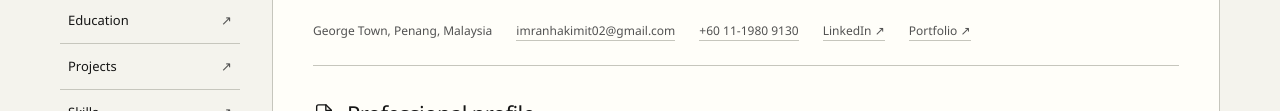
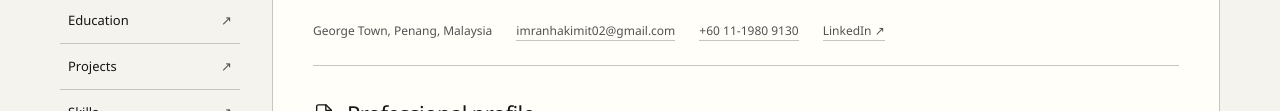
Before and after one commit to Imranhakimit02/imran-portfolio, a plain HTML site: page resume.html in a window 1280 px wide. Shown: the part 672-783 px from the top of the page. Drawn offline with Linux system fonts and the light colour scheme.

Commit message:
Remove portfolio link from resume
Removed portfolio link from contact section.

```diff
--- a/resume.html
+++ b/resume.html
@@ -98,7 +98,6 @@
               <a href="mailto:imranhakimit02@gmail.com">imranhakimit02@gmail.com</a>
               <a href="tel:+601119809130">+60 11-1980 9130</a>
               <a href="https://www.linkedin.com/in/imran-hakim-0b195a366/" target="_blank" rel="noopener noreferrer">LinkedIn ↗</a>
-              <a href="https://imranhakimit02.github.io/imran-portfolio/index.html" target="_blank" rel="noopener noreferrer">Portfolio ↗</a>
             </div>
             <section>
               <h2 id="resume-profile" class="cv-heading">
```
